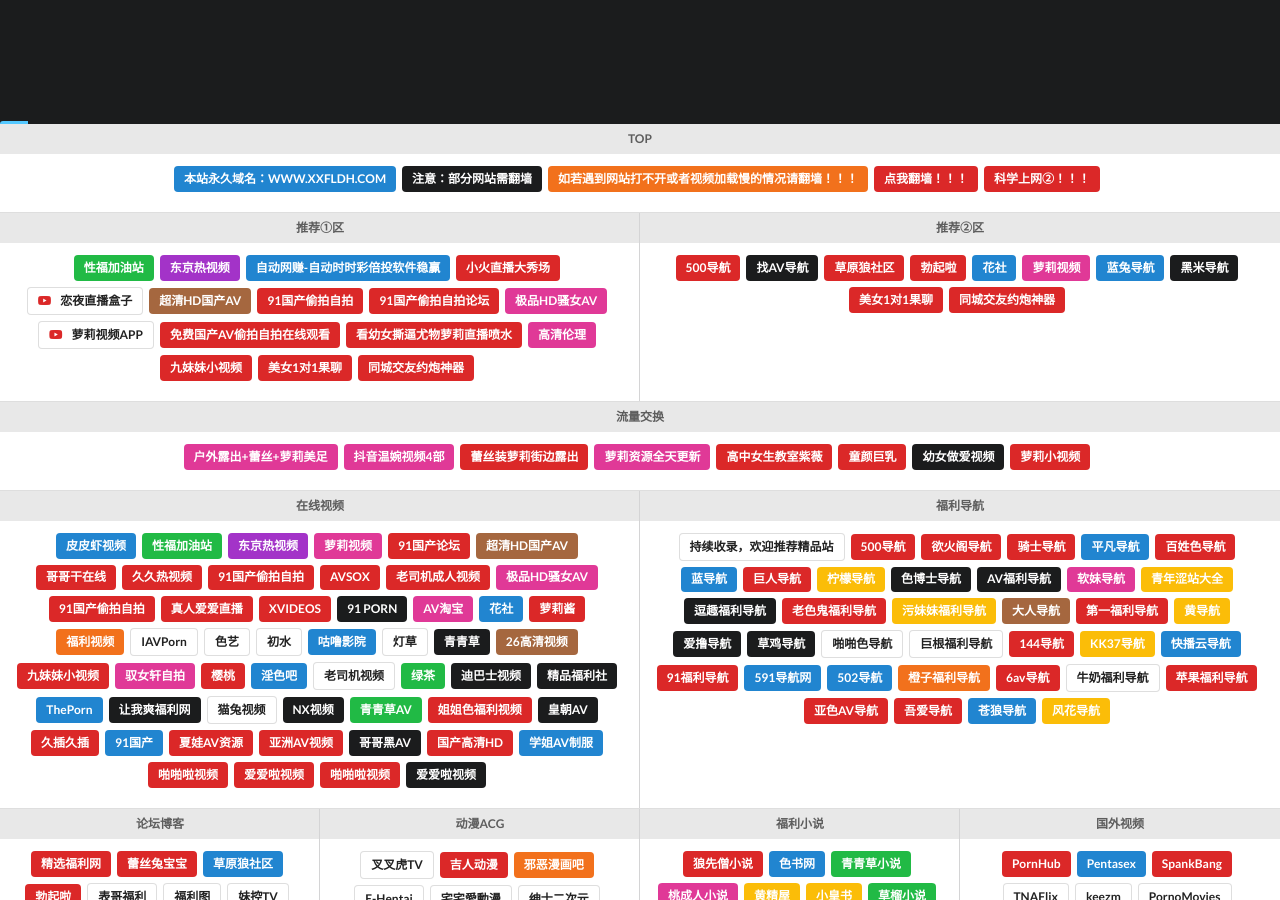
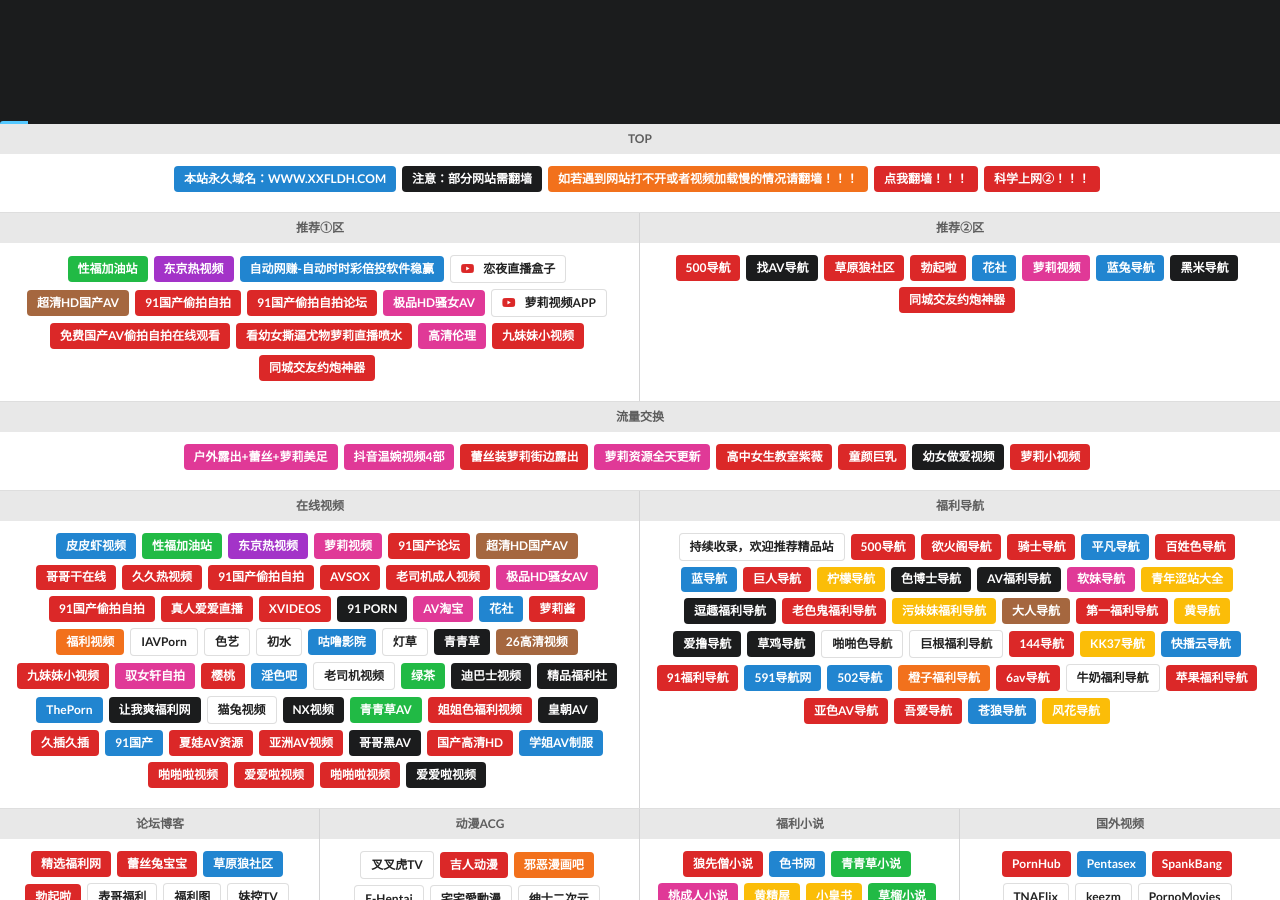
Before and after one commit to boboyang1/xxfldh, a Jekyll site: the page built from index.html, in a window 1280 px wide and 900 px high, scrolled down 705 px. Built offline with Jekyll 4.4.1, drawn with Linux system fonts in a browser that asks for light colours; comment, search, counter and statistics services are not loaded.

Commit message:
Update links.yml

```diff
--- a/_data/links.yml
+++ b/_data/links.yml
@@ -37,10 +37,6 @@
     - name: 自动网赚-自动时时彩倍投软件稳赢
       style: blue
       url: http://www.553440.com/?xxfldh
-
-    - name: 小火直播大秀场
-      style: red
-      url: http://app.a1aia.cn:82
 
     - name: 恋夜直播盒子
       icon: youtube red
@@ -84,10 +80,6 @@
       style: red
       url: https://m10.097sp.com
 
-    - name: 美女1对1果聊
-      style: red
-      url: http://www.pdsyysl.com/o3ZobLb
-
     - name: 同城交友约炮神器
       style: red
       url: http://ajnoe.cn:69/?t=huic_34
@@ -125,10 +117,6 @@
     - name: 黑米导航
       style: black
       url: http://www.heimidh.club/?xxfldh
-
-    - name: 美女1对1果聊
-      style: red
-      url: http://www.pdsyysl.com/o3ZobLb
 
     - name: 同城交友约炮神器
       style: red
```
